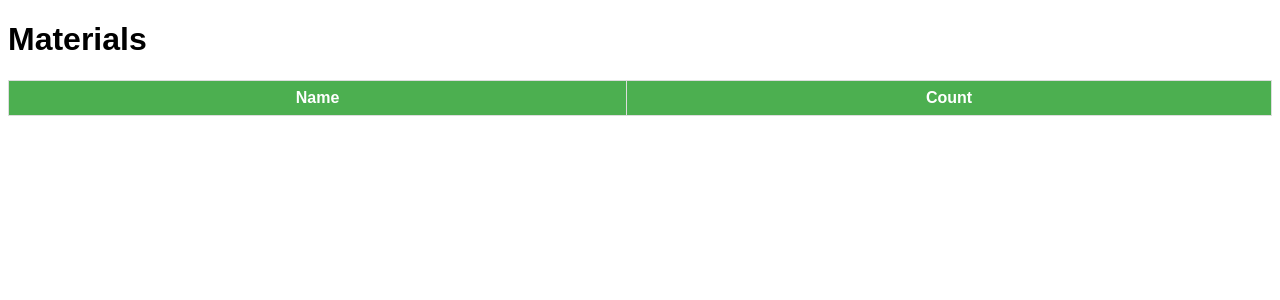
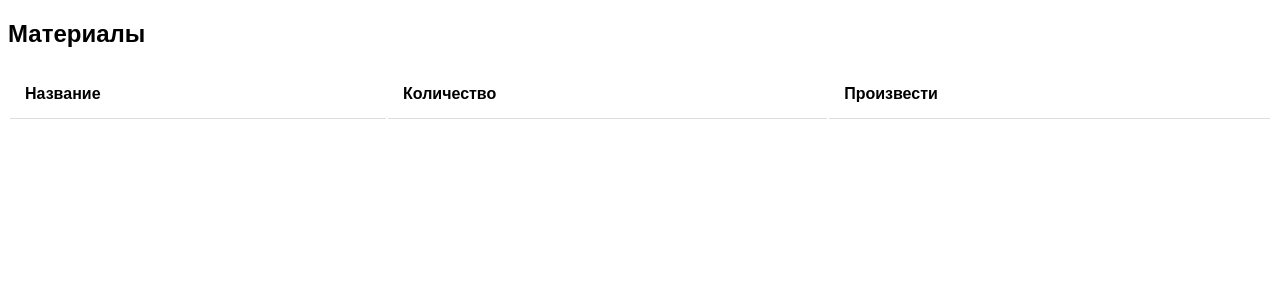
Before and after one commit to TimSkord/factory, a Django app: page /material/ in a window 1280 px wide. Shown: the top 300 px of the page. Run offline with Django 4.2, Linux system fonts and the light colour scheme; tables that the repository leaves empty hold one stand-in row (values such as "Sample post"); data that the repository does not hold is empty.

Commit message:
feat: added possibility to start production from the page

```diff
--- a/config/urls.py
+++ b/config/urls.py
@@ -17,10 +17,11 @@
 from django.contrib import admin
 from django.urls import path
 
-from materials.views import MaterialsAPIView, material_page
+from materials.views import MaterialsAPIView, material_page, produce_material
 
 urlpatterns = [
     path('admin/', admin.site.urls),
     path('material/', material_page),
     path('api/materials/', MaterialsAPIView.as_view()),
+    path('api/materials/<int:material_id>/produce', produce_material),
 ]
--- a/materials/models.py
+++ b/materials/models.py
@@ -1,6 +1,6 @@
 from time import sleep
 
-from django.db import models
+from django.db import models, transaction
 from django.db.models import F
 
 
@@ -12,17 +12,21 @@
 
     def produce(self, count):
         all_manufactures = self.made_of.select_related('material').all()
-        for manufacture in all_manufactures:
-            if manufacture.material.count < count * manufacture.cost:
-                raise AssertionError
+
+        # # Проверяем, есть ли достаточно материалов для производства
+        # for manufacture in all_manufactures:
+        #     if manufacture.material.count < count * manufacture.cost:
+        #         raise AssertionError("Not enough material for production.")
 
         for _ in range(count):
             sleep(self.manufacturing_time)
-            for manufacture in all_manufactures:
-                manufacture.material.count = F('count') - manufacture.cost
-                manufacture.material.save(update_fields=['count'])
-            self.count = F('count') + 1
-            self.save(update_fields=['count'])
+            with transaction.atomic():
+                for manufacture in all_manufactures:
+                    manufacture.material.count = F('count') - manufacture.cost
+                    manufacture.material.save(update_fields=['count'])
+
+                self.count = F('count') + 1
+                self.save(update_fields=['count'])
 
     def __str__(self):
         return self.name
--- a/materials/views.py
+++ b/materials/views.py
@@ -1,15 +1,19 @@
+from django.http import JsonResponse
+from django.shortcuts import get_object_or_404
 from django.shortcuts import render
+from django.views.decorators.csrf import csrf_exempt
+from rest_framework import status
 from rest_framework.response import Response
 from rest_framework.views import APIView
+
 from .models import Material
-from rest_framework import status
 
 
 class MaterialsAPIView(APIView):
     def get(self, request, *args, **kwargs):
         try:
             materials = Material.objects.all()
-            data = [{'name': m.name, 'count': m.count} for m in materials]
+            data = [{'name': m.name, 'count': m.count, 'id': m.id} for m in materials]
             return Response(data, status=status.HTTP_200_OK)
         except Exception as e:
             return Response({'error': str(e)}, status=status.HTTP_500_INTERNAL_SERVER_ERROR)
@@ -17,3 +21,29 @@
 
 def material_page(request):
     return render(request, 'material.html')  # material.html - это ваш HTML шаблон
+
+
+@csrf_exempt
+def produce_material(request, material_id):
+    if request.method == 'POST':
+        count = request.POST.get('count')
+        if count is None:
+            return JsonResponse({'error': 'Не указано количество для производства'}, status=400)
+        try:
+            count = int(count)
+        except ValueError:
+            return JsonResponse({'error': 'Неверное количество для производства'}, status=400)
+        if count <= 0:
+            return JsonResponse({'error': 'Количество для производства должно быть больше нуля'}, status=400)
+
+        material = get_object_or_404(Material, pk=material_id)
+
+        try:
+            material.produce(count)
+        except AssertionError:
+            return JsonResponse({'error': 'Недостаточно материалов для производства'}, status=400)
+
+        return JsonResponse({'success': True})
+
+    else:
+        return JsonResponse({'error': 'Недопустимый метод запроса'}, status=405)
--- a/templates/material.html
+++ b/templates/material.html
@@ -1,39 +1,32 @@
 <!DOCTYPE html>
 <html>
 <head>
-    <title>Materials</title>
+    <title>Материалы</title>
     <style>
         body {
             font-family: Arial, sans-serif;
         }
+
         table {
             width: 100%;
-            margin-top: 20px;
-            border-collapse: collapse;
         }
+
         th, td {
-            border: 1px solid #ddd;
-            padding: 8px;
-            text-align: center;
-        }
-        th {
-            background-color: #4CAF50;
-            color: white;
-        }
-        tr:nth-child(even) {
-            background-color: #f2f2f2;
+            padding: 15px;
+            text-align: left;
+            border-bottom: 1px solid #ddd;
         }
     </style>
-    <script src="https://ajax.googleapis.com/ajax/libs/jquery/3.5.1/jquery.min.js"></script>
 </head>
 <body>
-    <h1>Materials</h1>
+<h2>Материалы</h2>
 
 <table id="materials-table">
     <thead>
     <tr>
-                <th>Name</th>
-                <th>Count</th>
+        <th>Название</th>
+        <th>Количество</th>
+        <th>Произвести</th>
     </tr>
     </thead>
     <tbody>
@@ -41,29 +34,37 @@
     </tbody>
 </table>
 
+<script src="https://ajax.googleapis.com/ajax/libs/jquery/3.5.1/jquery.min.js"></script>
 <script>
-        function fetchData() {
-            $.ajax({
-                url: '/api/materials/',  // TODO: указать правильный путь к вашему API
-                type: 'GET',
-                success: function(data) {
-                    // Очищаем таблицу
-                    $('#materials-table tbody').empty();
-
-                    // Добавляем все материалы в таблицу
-                    data.forEach(function(material) {
-                        $('#materials-table tbody').append('<tr><td>' + material.name + '</td><td>' + material.count + '</td></tr>');
+    function refreshMaterials() {
+        $.getJSON('/api/materials', function (data) {
+            data.forEach(function (material) {
+                // Если строка для этого материала еще не существует, создайте ее
+                if ($('#material-' + material.id).length === 0) {
+                    var row = '<tr id="material-' + material.id + '"><td>' + material.name + '</td><td class="count"></td><td>' +
+                        '<form class="produce-form" data-id="' + material.id + '">' +
+                        '<input type="number" name="count" min="1" required>' +
+                        '<button type="submit">Произвести</button>' +
+                        '</form></td></tr>';
+                    $('#materials-table tbody').append(row);
+                }
+                // Обновите количество материала
+                $('#material-' + material.id + ' .count').text(material.count);
             });
-                },
-                complete: function() {
-                    // Запрашиваем данные каждые 0.5 секунд
-                    setTimeout(fetchData, 500);
-                }
         });
     }
 
-        // Вызываем fetchData при загрузке страницы
-        $(document).ready(fetchData);
+    setInterval(refreshMaterials, 1000);  // Обновляйте каждую секунду
+
+    $(document).on('submit', '.produce-form', function (e) {
+        e.preventDefault();
+        var count = $(this).find('input[name="count"]').val();
+        var id = $(this).data('id');
+        $.post('/api/materials/' + id + '/produce', {count: count}, refreshMaterials);
+    });
+
+    setInterval(refreshMaterials, 500); // обновляем каждые 5 секунд
+    refreshMaterials(); // обновляем сразу при загрузке страницы
 </script>
 </body>
 </html>
```
Lines whose indentation alone changed are shown as unchanged.
